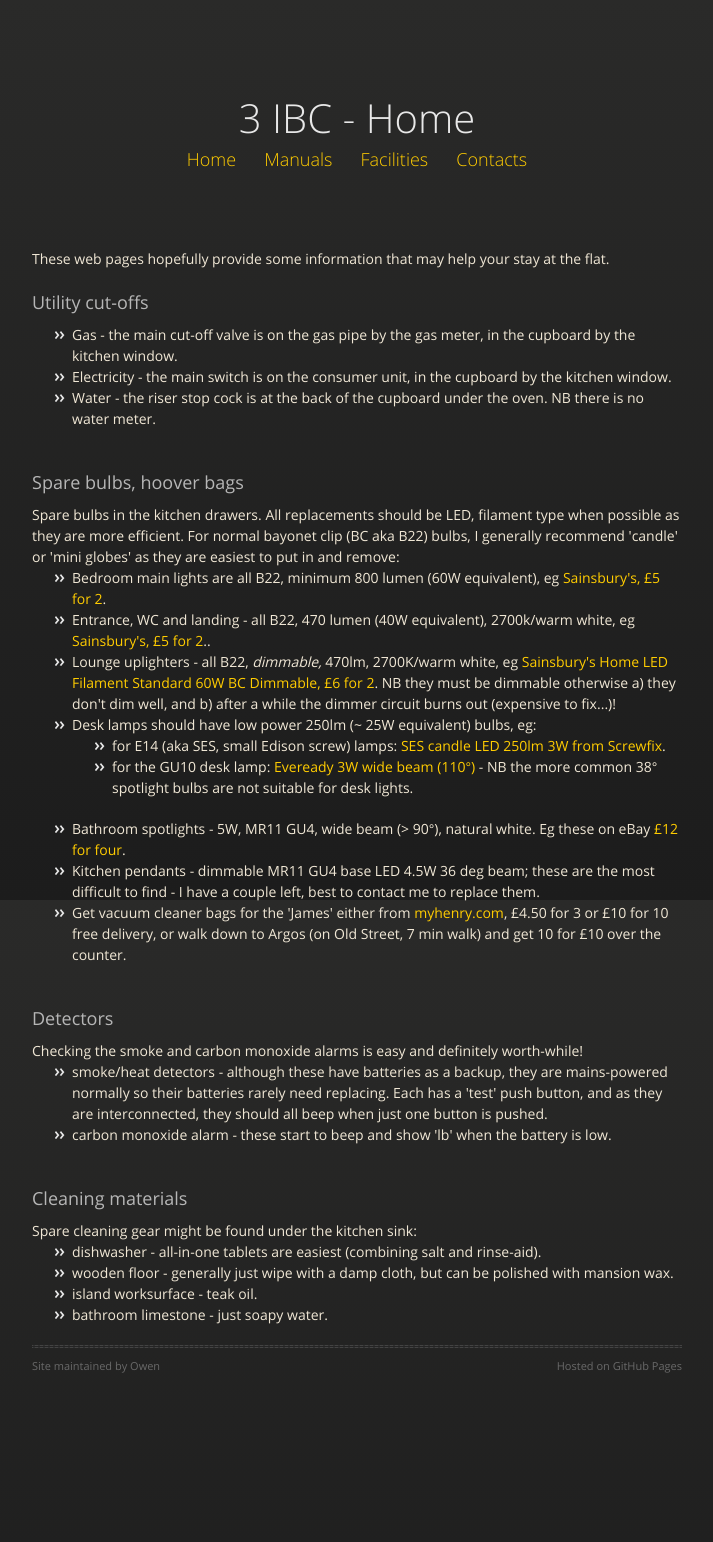
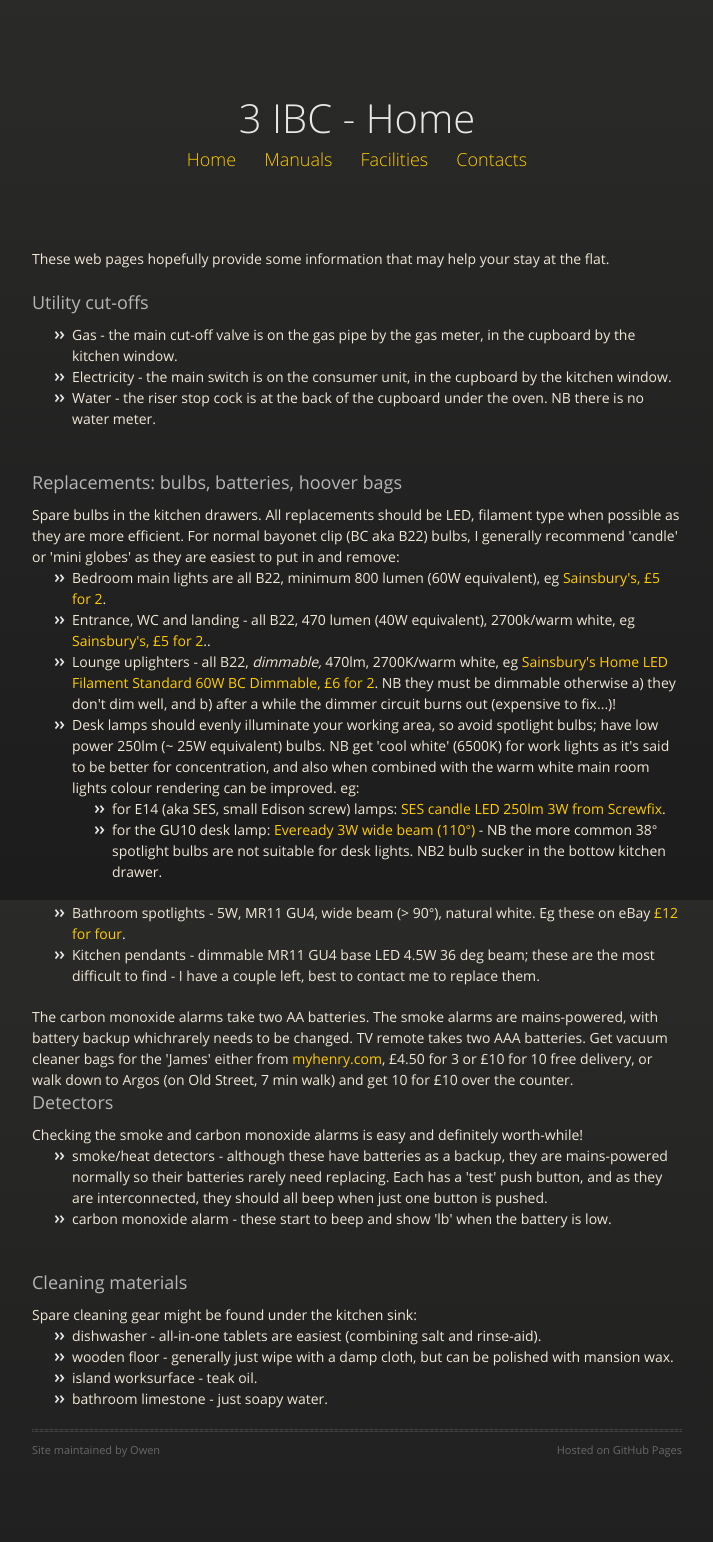
Before and after one commit to owenlydiard/3ibc, a Jekyll site: the page built from index.html, in a window 1280 px wide. Shown: the whole page, without its empty margins (283-996 px from the left). Built offline with Jekyll 4.4.1, drawn with Linux system fonts in a browser that asks for light colours; nearby versions of some CDN libraries; before the commit the page ends 1458 px from its top, so only the background shows below that.

Commit message:
Bulb and battery replacement...

```diff
--- a/index.html
+++ b/index.html
@@ -18,21 +18,24 @@ These web pages hopefully provide some information that may help your stay at th
 </ul>
 
 <br>
-<h3>Spare bulbs, hoover bags</h3>
+<h3>Replacements: bulbs, batteries, hoover bags</h3>
 Spare bulbs in the kitchen drawers.  All replacements should be LED, filament type when possible as they are more efficient. For normal bayonet clip (BC aka B22) bulbs, I generally recommend 'candle' or 'mini globes' as they are easiest to put in and remove:
 <ul>
 <li>Bedroom main lights are all B22, minimum 800 lumen (60W equivalent), eg <a href="https://www.sainsburys.co.uk/gol-ui/product/sainsburys-home-led-filament-standard-60w-bc-light-bulb-2pk">Sainsbury's, £5 for 2</a>.</li>
 <li>Entrance, WC and landing - all B22, 470 lumen (40W equivalent), 2700k/warm white, eg <a href="https://www.sainsburys.co.uk/gol-ui/product/sainsburys-home-led-filament-candle-40w-bc-light-bulb-2pk">Sainsbury's, £5 for 2</a>..</li>
 <li>Lounge uplighters - all B22, <i>dimmable,</i> 470lm, 2700K/warm white, eg <a href="https://www.sainsburys.co.uk/gol-ui/product/sainsburys-home-led-filament-standard-60w-bc-dim-light-bulb-2pk">Sainsbury's Home LED Filament Standard 60W BC Dimmable, £6 for 2</a>. NB they must be dimmable otherwise a) they don't dim well, and b) after a while the dimmer circuit burns out (expensive to fix...)!</li>
-<li>Desk lamps should have low power 250lm (~ 25W equivalent) bulbs, eg:</li>
+<li>Desk lamps should evenly illuminate your working area, so avoid spotlight bulbs; have low power 250lm (~ 25W equivalent) bulbs. NB get 'cool white' (6500K) for work lights as it's said to be better for concentration, and also when combined with the warm white main room lights colour rendering can be improved. eg: </li>
  <ul>
- <li> for E14 (aka SES, small Edison screw) lamps: <a href="https://www.screwfix.com/p/lap-ses-candle-led-light-bulb-250lm-3w/779fh">SES candle LED 250lm 3W from Screwfix</a>.</li>
- <li> for the GU10 desk lamp: <a href="https://www.amazon.co.uk/Eveready-2X-3w-LED-GU10-110/dp/B07KSCBBT2/ref=sr_1_8"/>Eveready 3W wide beam (110°)</a> - NB the more common 38° spotlight bulbs are not suitable for desk lights.</li>
+ <li> for E14 (aka SES, small Edison screw) lamps: <a href="https://www.screwfix.com/p/lap-ses-candle-led-light-bulb-250lm-3w/779fh">SES candle LED 250lm 3W from Screwfix</a>. </li>
+ <li> for the GU10 desk lamp: <a href="https://www.amazon.co.uk/Eveready-2X-3w-LED-GU10-110/dp/B07KSCBBT2/ref=sr_1_8"/>Eveready 3W wide beam (110°)</a> - NB the more common 38° spotlight bulbs are not suitable for desk lights. NB2 bulb sucker in the bottow kitchen drawer. </li>
  </ul>
-<li>Bathroom spotlights - 5W, MR11 GU4, wide beam (> 90°), natural white. Eg these on eBay <a href="https://www.ebay.co.uk/itm/353852147203" title="Bulbs on Amazon">£12 for four</a>.</li>
+<li>Bathroom spotlights - 5W, MR11 GU4, wide beam (> 90°), natural white. Eg these on eBay <a href="https://www.ebay.co.uk/itm/353852147203" title="Bulbs on Amazon">£12 for four</a>. </li>
 <li>Kitchen pendants - dimmable MR11 GU4 base LED 4.5W 36 deg beam; these are the most difficult to find - I have a couple left, best to contact me to replace them.</li>
-<li>Get vacuum cleaner bags for the 'James' either from <a href="https://www.myhenry.com/accessories-and-consumables/henry-hepaflo-filter-bags">myhenry.com</a>, £4.50 for 3 or £10 for 10 free delivery, or walk down to Argos (on Old Street, 7 min walk) and get 10 for £10 over the counter.</li>
 </ul>
+
+The carbon monoxide alarms take two AA batteries. The smoke alarms are mains-powered, with battery backup whichrarely needs to be changed. TV remote takes two AAA batteries.
+
+Get vacuum cleaner bags for the 'James' either from <a href="https://www.myhenry.com/accessories-and-consumables/henry-hepaflo-filter-bags">myhenry.com</a>, £4.50 for 3 or £10 for 10 free delivery, or walk down to Argos (on Old Street, 7 min walk) and get 10 for £10 over the counter.
 
 <br>
 <h3>Detectors</h3>
```
